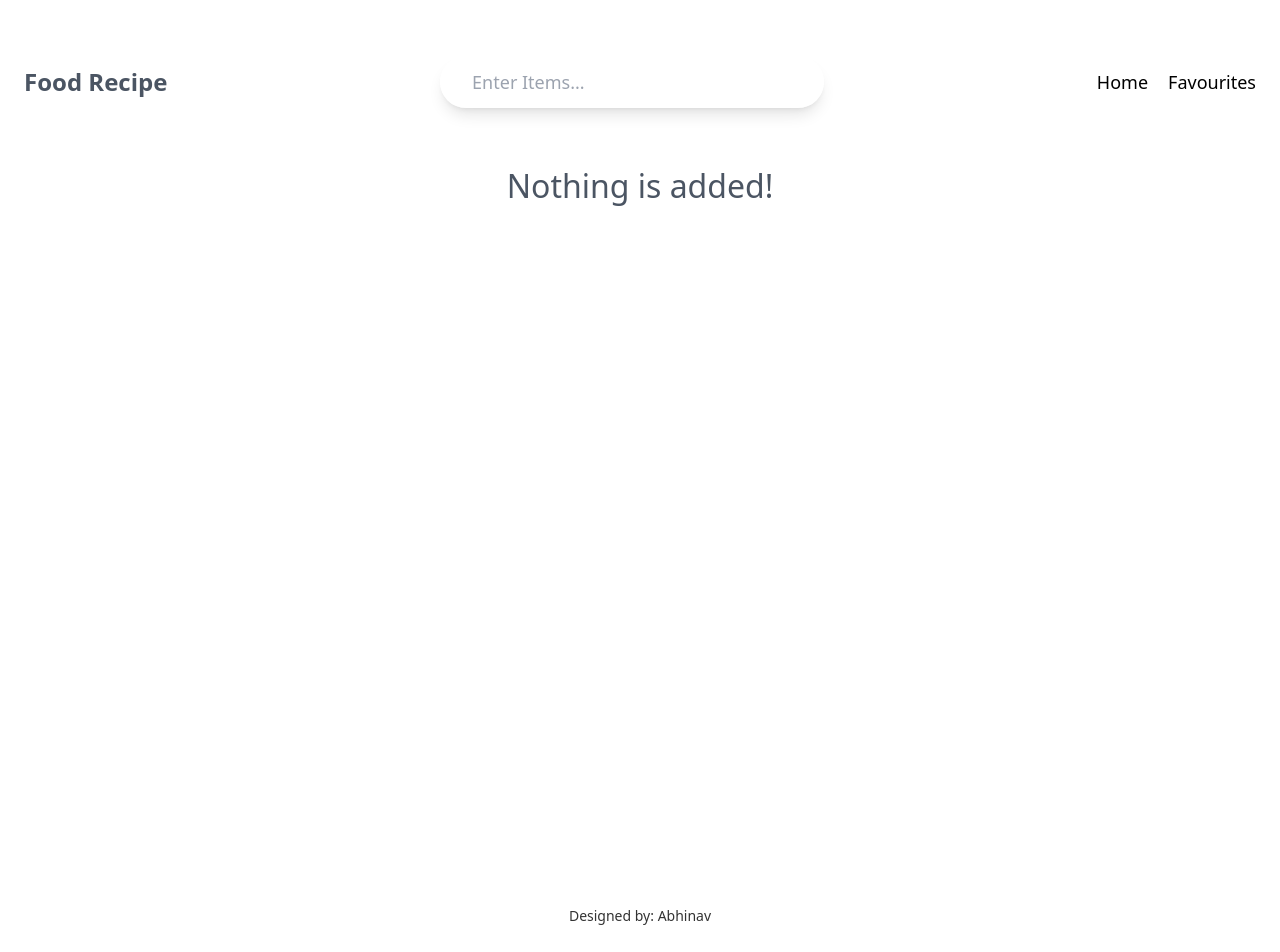
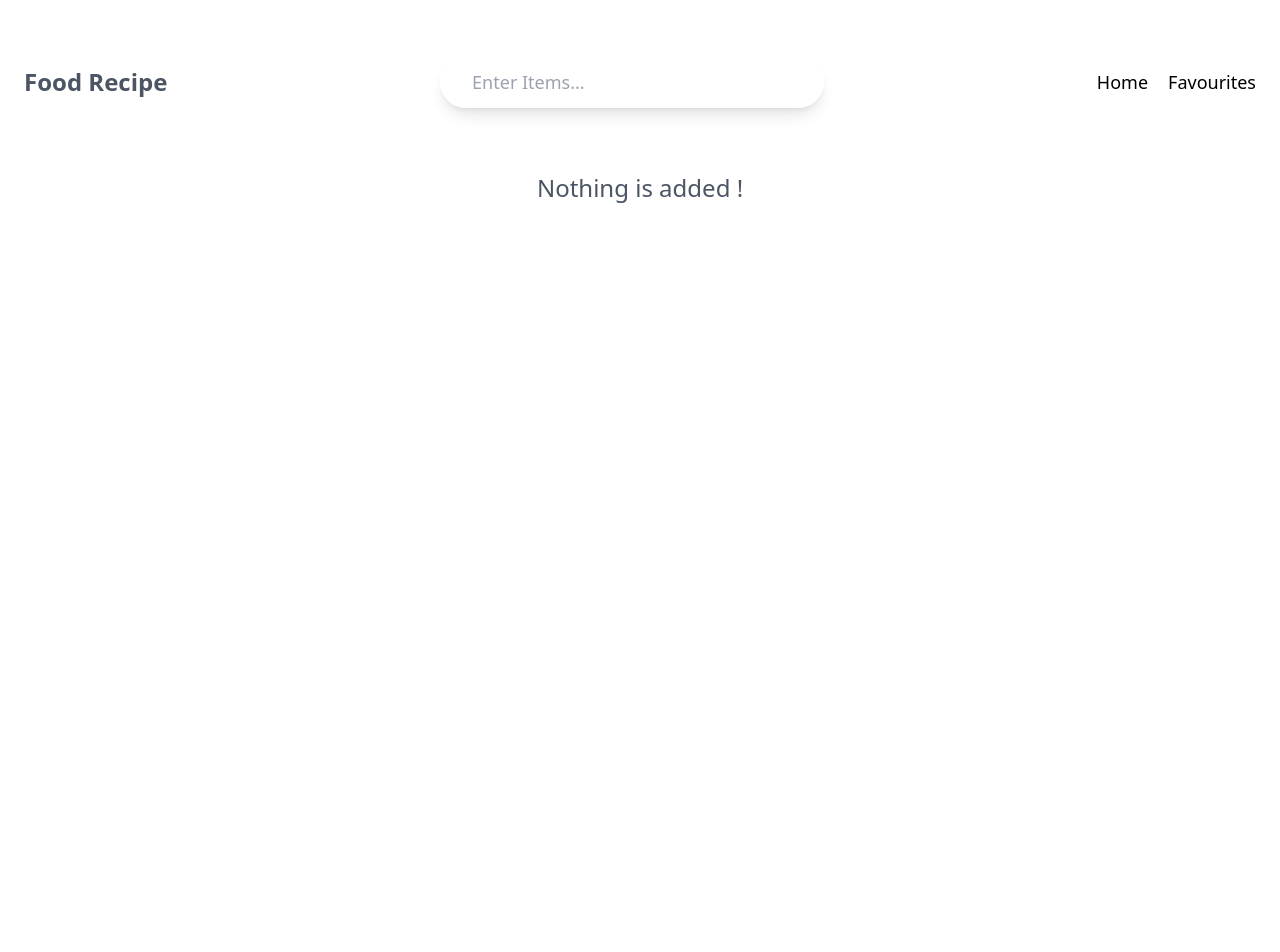
Before and after one commit to Abhinav8195/Food-recipe-with-Api, a React (Create React App) app: page /fav in a window 1280 px wide. Shown: the top 952 px of the page. After the commit the page ends 800 px from the top, so only its background shows below. Built offline with nearby package versions, Linux system fonts and the light colour scheme.

Commit message:
Update Favourites.jsx

```diff
--- a/src/Pages/Favourite/Favourites.jsx
+++ b/src/Pages/Favourite/Favourites.jsx
@@ -3,21 +3,19 @@ import { GlobalContext } from '../../Context'
 import Recipe from '../../Components/Recipe/Recipe'
 
 const Favourites = () => {
-  const { favorites } = useContext(GlobalContext)
+  const {favorites} = useContext(GlobalContext)
+
   return (
-    <div className='recipe-container'>
+    <div className='py-8 container mx-auto flex flex-wrap justify-center gap-10'>
       {
-        favorites && favorites.length > 0 ?
-          favorites.map((item) =>
-            <Recipe item={item} key={item.id} />
-          )
-          : <div>
-            <h1 className='no-recipes'>Nothing is added!</h1>
-          </div>
+        favorites && favorites.length>0 ?
+        favorites.map((item) =>
+          <Recipe item={item}/>
+        )
+        :<div>
+          <h1 className='text-2xl text-center'>Nothing is added !</h1>
+        </div>
       }
-       <div className='designer-name'>
-        Designed by: Abhinav
-      </div>
     </div>
   )
 }
```
